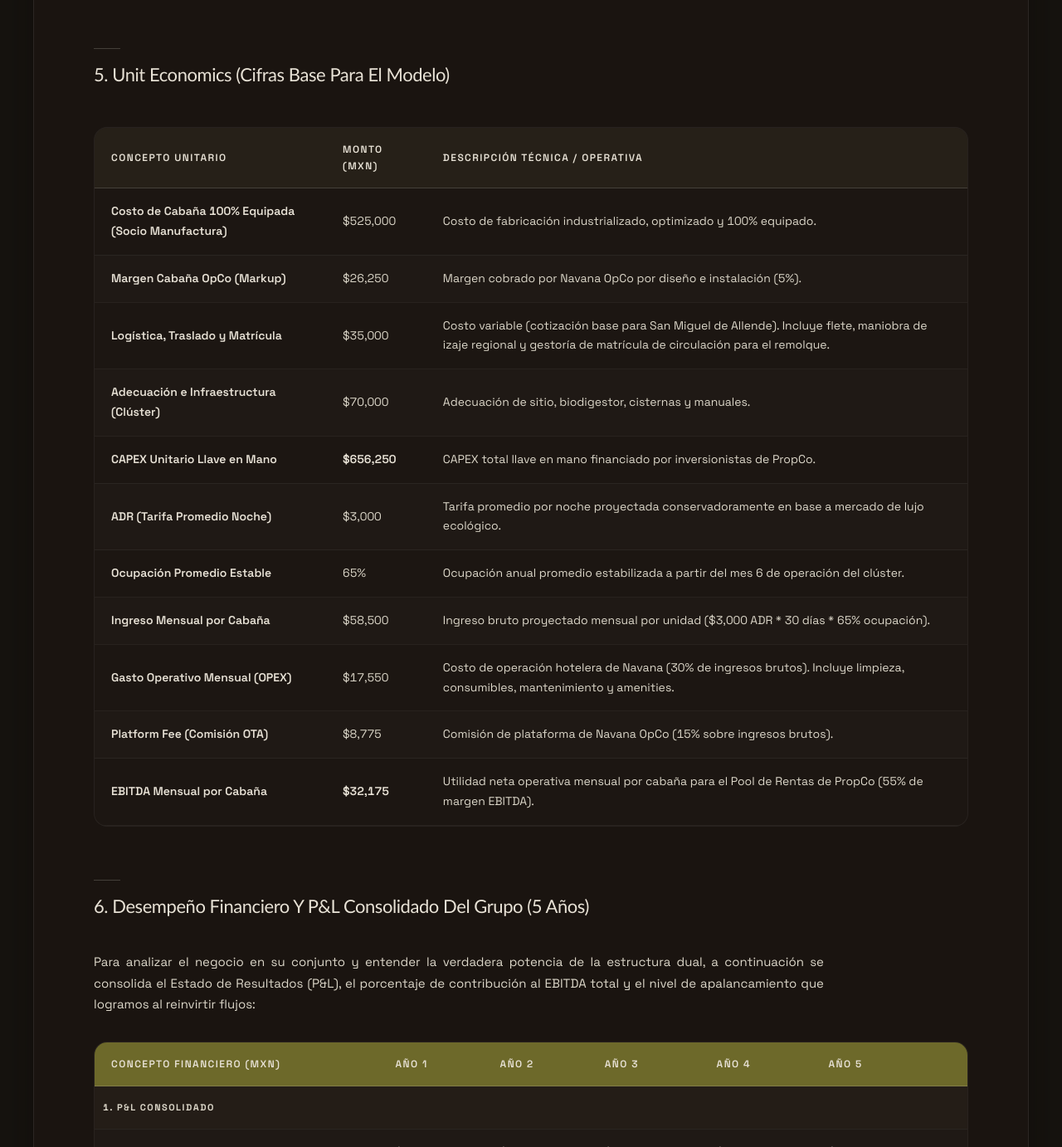
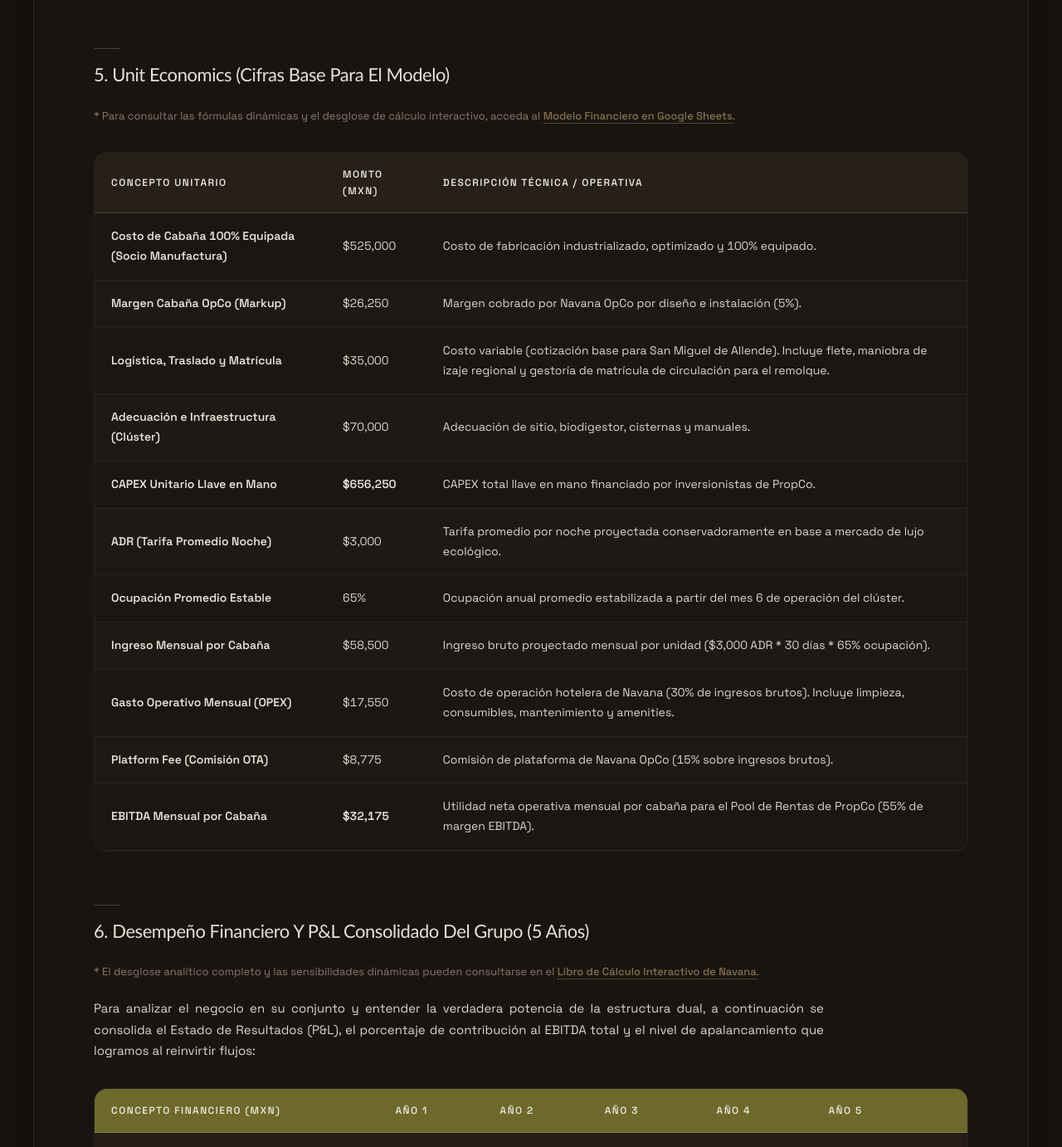
Before and after one commit to patomartin01/navana-strategy, a plain HTML site: page index.html in a window 1280 px wide. Shown: the part 3220-4602 px from the top of the page at 83% size. Drawn offline with Linux system fonts and the light colour scheme; a web font is replaced by a local one.

Commit message:
design: discretely link Section 5 and 6 headings to interactive Google Sheets financial model

```diff
--- a/index.html
+++ b/index.html
@@ -583,6 +583,9 @@
         </ul>
 
         <h2>5. Unit Economics (Cifras Base para el Modelo)</h2>
+        <p style="font-size: 13px; color: var(--nv-ink-muted); margin-top: -16px; margin-bottom: 20px;">
+            * Para consultar las fórmulas dinámicas y el desglose de cálculo interactivo, acceda al <a href="https://docs.google.com/spreadsheets/d/1iLzs24eUzsWNOZCm4seoF0R_8-Bge1m2nCWjpXOr-8A/edit?usp=sharing" target="_blank" style="color: var(--nv-accent); text-decoration: none; font-weight: 500; border-bottom: 1px dotted var(--nv-accent); transition: color var(--nv-dur) var(--nv-ease);">Modelo Financiero en Google Sheets</a>.
+        </p>
         <div class="table-responsive">
             <table>
                 <thead>
@@ -653,6 +656,9 @@
         </div>
 
         <h2>6. Desempeño Financiero y P&L Consolidado del Grupo (5 Años)</h2>
+        <p style="font-size: 13px; color: var(--nv-ink-muted); margin-top: -16px; margin-bottom: 20px;">
+            * El desglose analítico completo y las sensibilidades dinámicas pueden consultarse en el <a href="https://docs.google.com/spreadsheets/d/1iLzs24eUzsWNOZCm4seoF0R_8-Bge1m2nCWjpXOr-8A/edit?usp=sharing" target="_blank" style="color: var(--nv-accent); text-decoration: none; font-weight: 500; border-bottom: 1px dotted var(--nv-accent); transition: color var(--nv-dur) var(--nv-ease);">Libro de Cálculo Interactivo de Navana</a>.
+        </p>
         <p>Para analizar el negocio en su conjunto y entender la verdadera potencia de la estructura dual, a continuación se consolida el Estado de Resultados (P&L), el porcentaje de contribución al EBITDA total y el nivel de apalancamiento que logramos al reinvirtir flujos:</p>
 
         <div class="table-responsive">
```
Also changed, not shown: index_en.html (+6 -0 lines).
